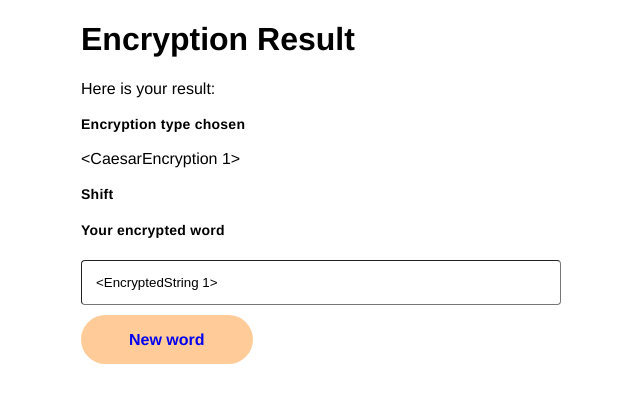
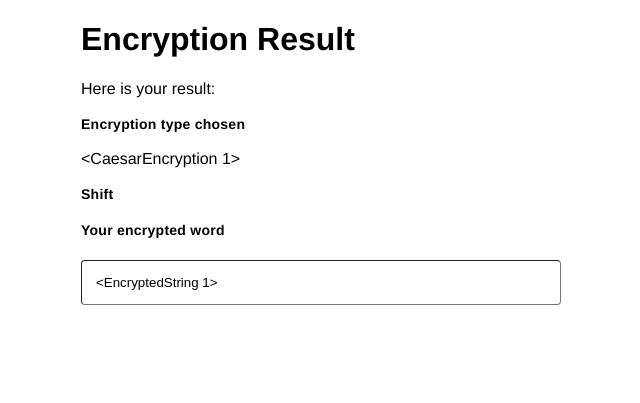
Before and after one commit to ninabohm/encrypt-app, a Flask app: template templates/result.html in a window 1280 px wide. Shown: the top 403 px of the page, without its empty margins (334-974 px from the left). Run offline with Flask 2, Linux system fonts and the light colour scheme; the template is opened without the code that fills it: values that come from a table or form of the project are taken from there, others are empty; data comes from the database, SQL or seed files in the repository; both versions use the stored data as it was after the commit.

Commit message:
remove new word due to missing user mgmt

```diff
--- a/templates/result.html
+++ b/templates/result.html
@@ -26,9 +26,6 @@
         <input id=encrypted_string"" name="encrypted_string" type="text" class="form-control" readonly value="{{encrypted_string}}"><br>
     </div>
     <br>
-    <div>
-        <a href="/encryption" class="btn-secondary">New word</a>
-    </div>
 </form>
 </body>
 </html>
```
Also changed, not shown: data.db.
